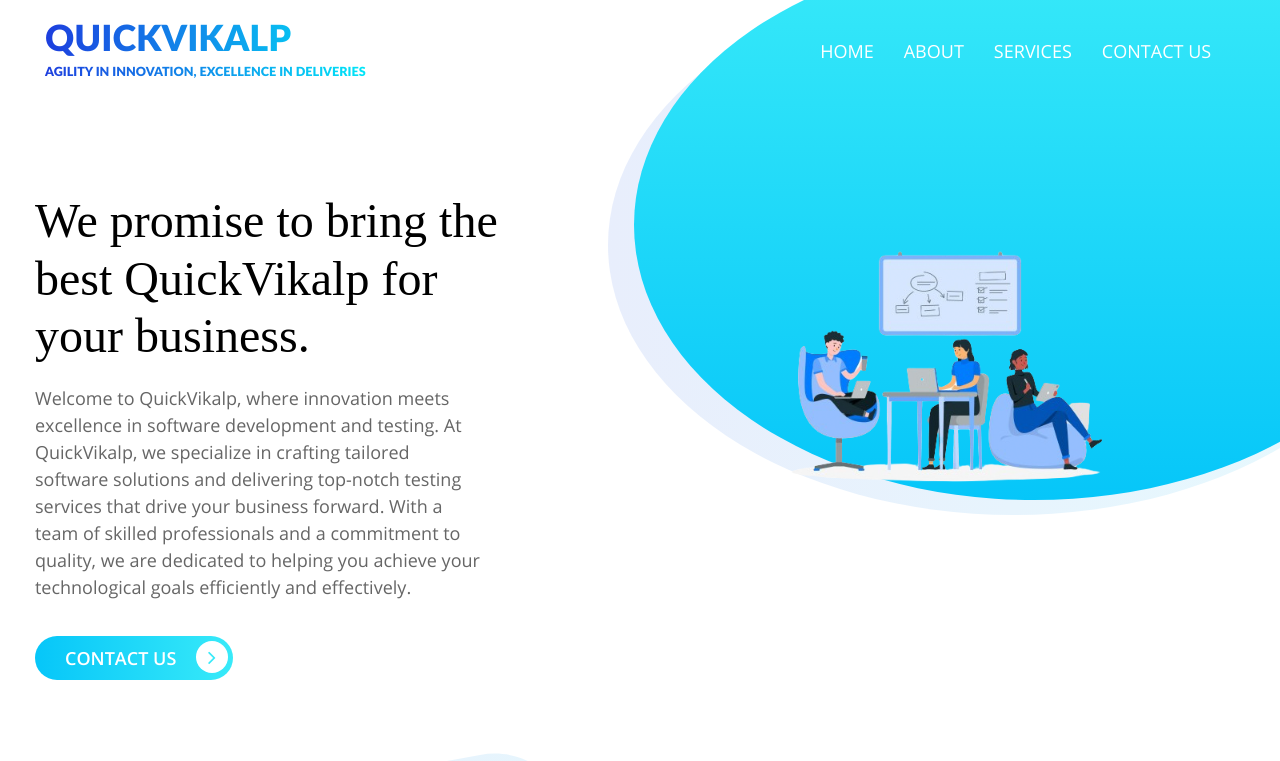
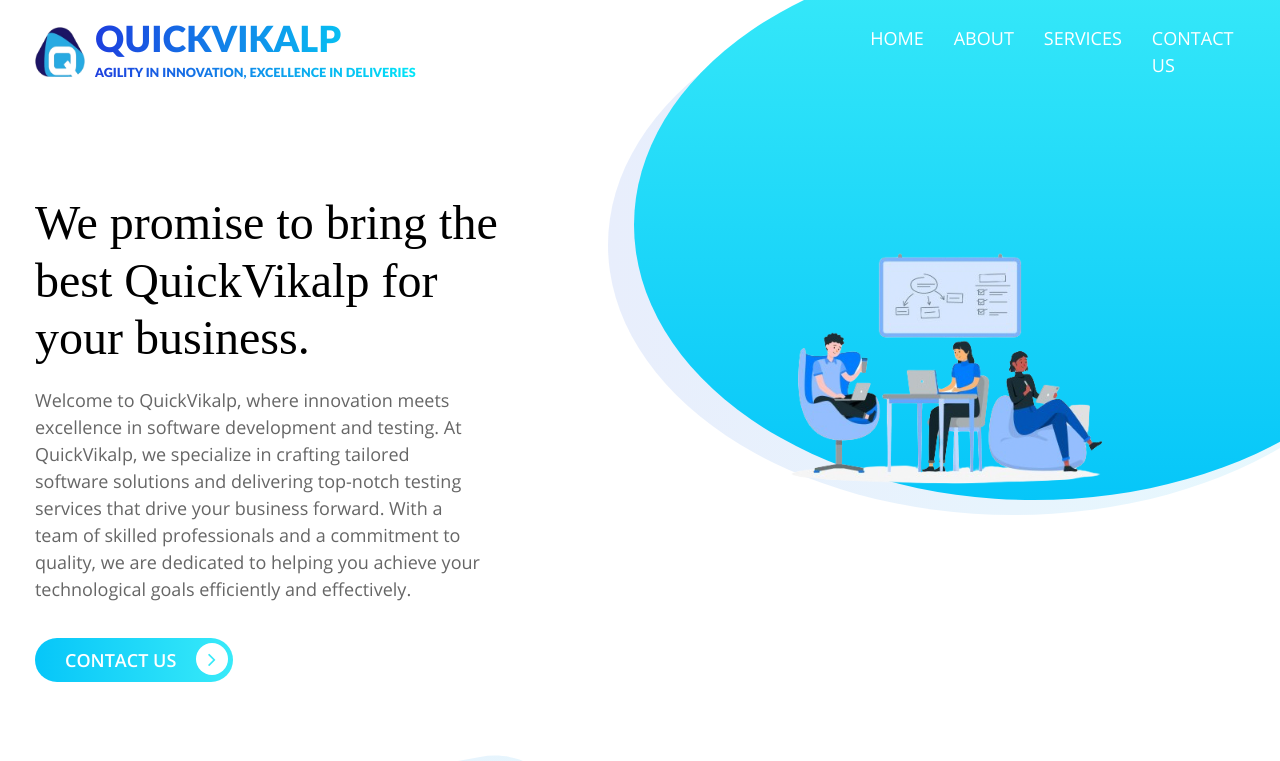
Before and after one commit to rohan-ngm/quickvikalp, a plain HTML site: page index.html in a window 1280 px wide. Shown: the top 761 px of the page. Drawn offline with Linux system fonts and the light colour scheme; a web font is replaced by a local one.

Commit message:
Update index.html

```diff
--- a/index.html
+++ b/index.html
@@ -16,6 +16,7 @@
 <body>
   <nav class="navbar navbar-expand-lg navbar-light bg-light bg-transparent" id="gtco-main-nav">
     <div class="container">
+      <img src="/images/logo.png" width="50" height="50">
       <a class="navbar-brand" style="line-height: 0.7; margin-left: 10px;">QuickVikalp <br>
         <small style="margin-left: 0%;margin-top: -42%; font-size: 35%;">Agility in Innovation, Excellence in
           Deliveries</small>
```
